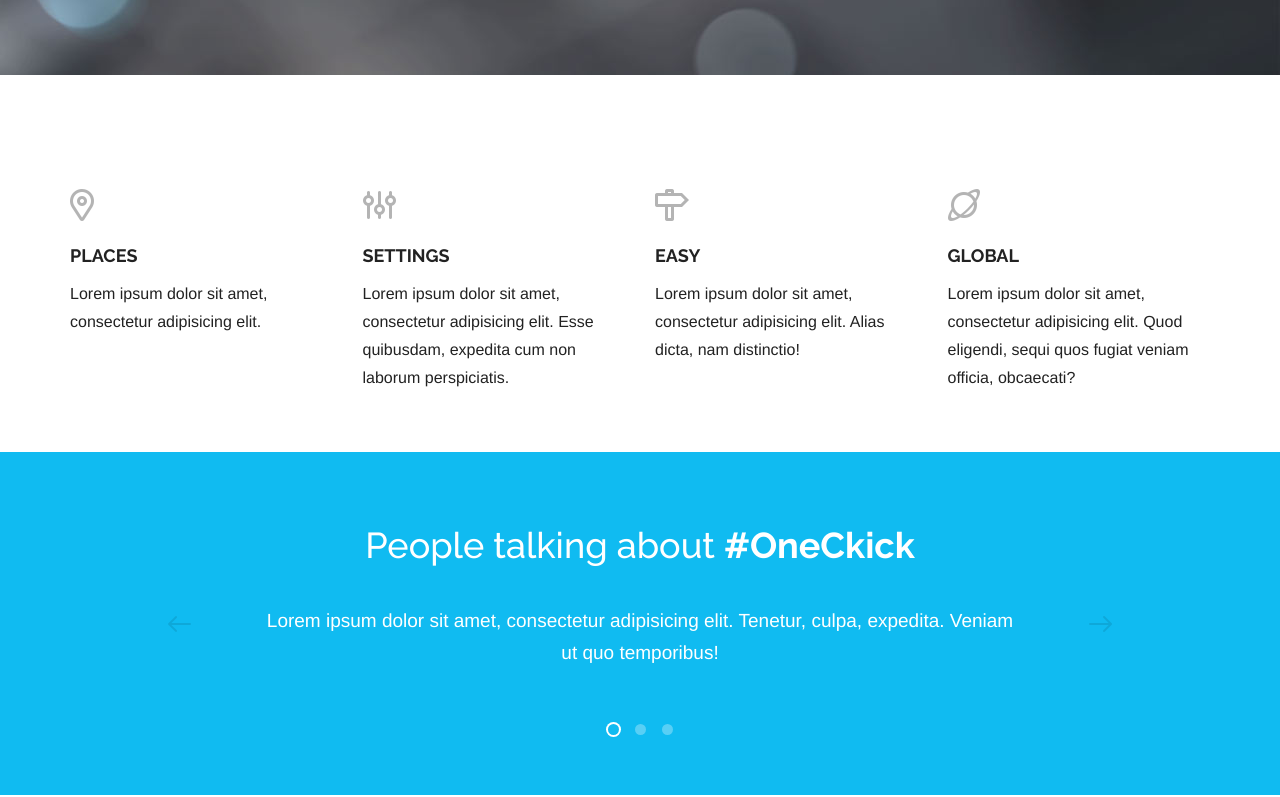
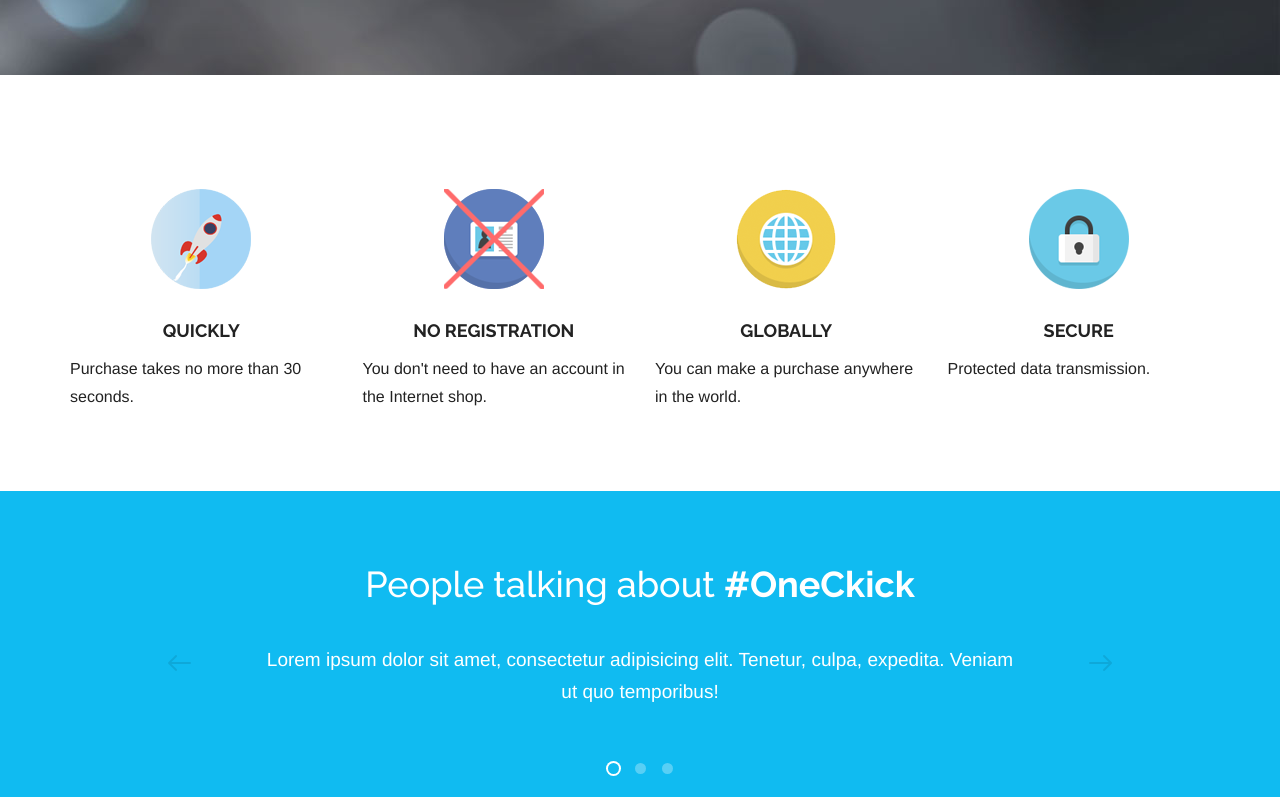
Before and after one commit to IvanBurlaka/oneclick, a plain HTML site: page index.html in a window 1280 px wide. Shown: the part 665-1462 px from the top of the page. Drawn offline with Linux system fonts and the light colour scheme.

Commit message:
added 2-nd section

```diff
--- a/css/style.css
+++ b/css/style.css
@@ -549,7 +549,7 @@ footer {
 }
 
 .promo-column {
-    padding: 0 15px 60px;
+    padding: 0 15px 80px;
     float: left;
     -moz-box-sizing: border-box;
     -webkit-box-sizing: border-box;
@@ -559,14 +559,17 @@ footer {
 
 .promo-column img {
     display: block;
-    margin-bottom: 23px;
+    margin: 0 auto;
+    margin-bottom: 30px;
 }
 
 .promo-column h5 {
     font: bold 18px/24px "Raleway", "Helvetica Neue", Helvetica, Arial, sans-serif;
     text-transform: uppercase;
     margin-bottom: 12px;
+    text-align: center;
 }
+
 
 .simple {
     padding: 104px 0 89px
@@ -940,9 +943,8 @@ footer {
       text-align: center;
   }
 
-  .promo-column img {
-      margin-left: auto;
-      margin-right: auto;
+.promo-column img {
+    margin: 0 auto;
   }
 
   .simple-content {
--- a/index.html
+++ b/index.html
@@ -32,7 +32,7 @@
             <div class="wrap">
                 <img src="upload/iphone.png" height="532" width="252" alt="" class="header-img wow fadeInRightBig">
                 <div class="header-wrapper">
-                    <div class="header-bcg">
+                    <div class="header-bcg wow fadeInDown">
                     <h1 class="title">One Click <span>App</span></h1>
                     <p>Shop with one click using our awesome iphone app.</p>
                     <p>Sign up now & prepare to enjoy our service:</p>
@@ -41,7 +41,7 @@
                          <button class="submit">Send</button>
                     </form>
                     </div>
-                    <div class="wow fadeInUp" data-wow-delay="1s">
+                    <div class="wow fadeInUp" data-wow-delay="1.5s">
                         <ul id="example">
                           <li><span class="days">00</span><p class="days_text">Days</p></li>
                           <li class="seperator">:</li>
@@ -61,25 +61,25 @@
             <div class="promo clearfix">
                 <div class="wrap">
                     <div class="promo-wrapper clearfix">
-                        <div class="promo-column">
-                            <img src="upload/pin.png" height="32" width="24" alt="">
-                            <h5>Places</h5>
-                            <p>Lorem ipsum dolor sit amet, consectetur adipisicing elit.</p>
+                        <div class="promo-column wow fadeIn" >
+                            <img src="images/4.png" height="100" width="100" alt="">
+                            <h5>Quickly</h5>
+                            <p>Purchase takes no more than 30 seconds.</p>
                         </div>
-                        <div class="promo-column">
-                            <img src="upload/settings.png" height="32" width="33" alt="">
-                            <h5>Settings</h5>
-                            <p>Lorem ipsum dolor sit amet, consectetur adipisicing elit. Esse quibusdam, expedita cum non laborum perspiciatis. </p>
+                        <div class="promo-column wow fadeIn" data-wow-delay = "0.3s">
+                            <img src="images/3.png" height="32" width="33" alt="">
+                            <h5>No registration</h5>
+                            <p>You don't need to have an account in the Internet shop. </p>
                         </div>
-                        <div class="promo-column">
-                            <img src="upload/easy.png" height="32" width="34" alt="">
-                            <h5>Easy</h5>
-                            <p>Lorem ipsum dolor sit amet, consectetur adipisicing elit. Alias dicta, nam distinctio!</p>
+                        <div class="promo-column wow fadeIn" data-wow-delay = "0.6s">
+                            <img src="images/1.png" height="32" width="34" alt="">
+                            <h5>Globally</h5>
+                            <p>You can make a purchase anywhere in the world.</p>
                         </div>
-                        <div class="promo-column">
-                            <img src="upload/saturn.png" height="32" width="32" alt="">
-                            <h5>Global</h5>
-                            <p>Lorem ipsum dolor sit amet, consectetur adipisicing elit. Quod eligendi, sequi quos fugiat veniam officia, obcaecati?</p>
+                        <div class="promo-column wow fadeIn" data-wow-delay = "0.9s">
+                            <img src="images/2.png" height="32" width="32" alt="">
+                            <h5>Secure</h5>
+                            <p>Protected data transmission.</p>
                     </div>
                 </div>
                 <!-- /.wrap -->
```
Also changed, not shown: images/1.png (added), images/2.png (added), images/3.png (added), images/4.png (added).
